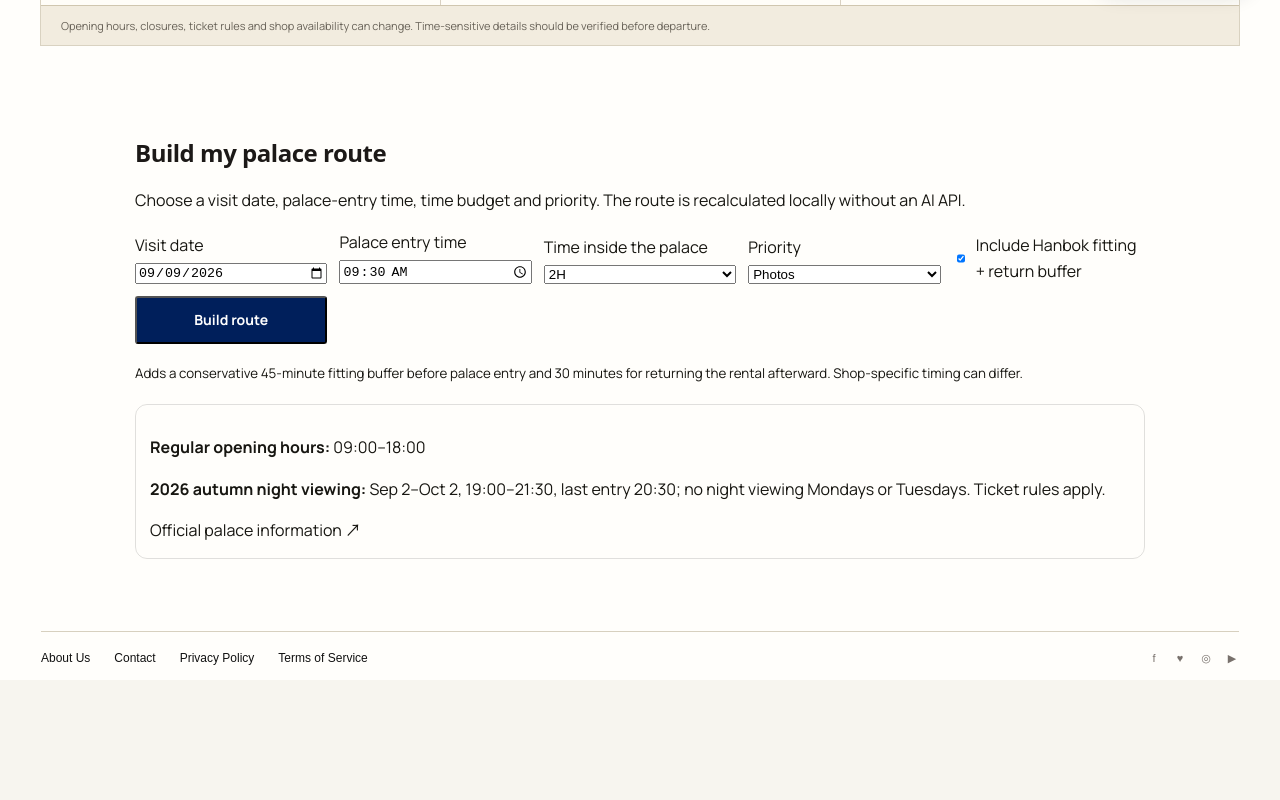
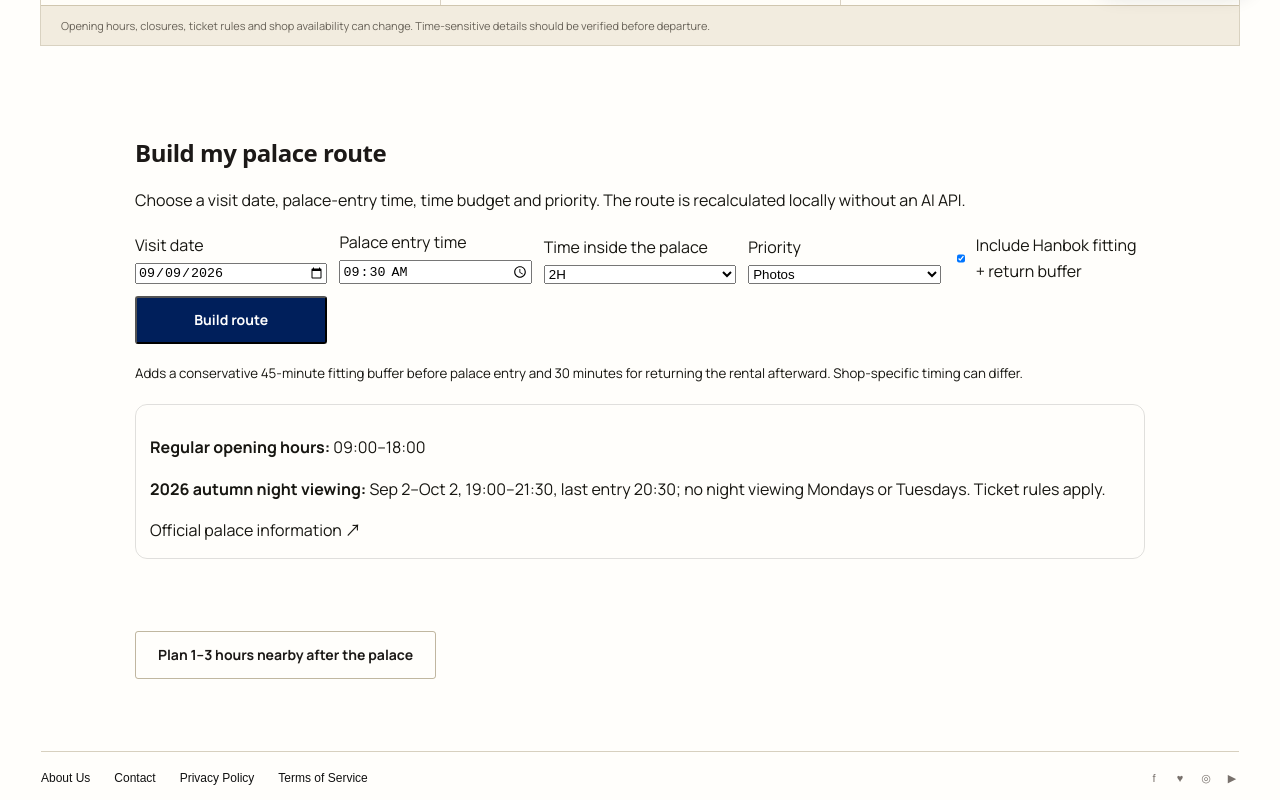
Before and after one commit to lgkangno1-svg/Kang-s-brain, a Next.js app in the folder projects/korea-avocadoss/: page /en/explore/gyeongbokgung in a window 1280 px wide. Shown: the part 787-1587 px from the top of the page. Before the commit the page ends 1467 px from the top, so only its background shows below. Built offline with nearby package versions, Linux system fonts and the light colour scheme.

Commit message:
feat(korea): connect palace route to nearby explorer

```diff
--- a/projects/korea-avocadoss/src/app/[locale]/explore/gyeongbokgung/page.tsx
+++ b/projects/korea-avocadoss/src/app/[locale]/explore/gyeongbokgung/page.tsx
@@ -1,9 +1,18 @@
 import type {Metadata} from 'next';
 import {getTranslations,setRequestLocale} from 'next-intl/server';
 import {GyeongbokgungPlannerV2} from '@/features/explore/GyeongbokgungPlannerV2';
+import {Link} from '@/i18n/navigation';
 import {localizedAlternates} from '@/lib/seo/localized-metadata';
 
 type PageProps={params:Promise<{locale:string}>};
+const nearbyCopy:Record<string,string>={
+ en:'Plan 1–3 hours nearby after the palace',
+ 'zh-CN':'规划逛完宫殿后的1–3小时周边路线',
+ ja:'宮殿後の1〜3時間の周辺ルートを作る',
+ 'zh-TW':'規劃逛完宮殿後的1–3小時周邊路線',
+ vi:'Lập lộ trình 1–3 giờ quanh cung điện',
+ th:'วางแผนเส้นทางใกล้พระราชวัง 1–3 ชั่วโมง'
+};
 export async function generateMetadata({params}:PageProps):Promise<Metadata>{
  const {locale}=await params;setRequestLocale(locale);const meta=await getTranslations('Meta');
  return{title:meta('gyeongbokgungTitle'),description:meta('gyeongbokgungDescription'),alternates:localizedAlternates(locale,'/explore/gyeongbokgung')};
@@ -21,5 +30,6 @@ export default async function GyeongbokgungPage({params}:PageProps){
    <p className="freshnessNote">{guide('freshnessNote')}</p>
   </section>
   <GyeongbokgungPlannerV2 locale={locale}/>
+  <section style={{maxWidth:1050,margin:'0 auto',padding:'0 20px 72px'}}><Link className="secondaryButton" href="/explore/nearby">{nearbyCopy[locale]??nearbyCopy.en}</Link></section>
  </main>;
 }
```
